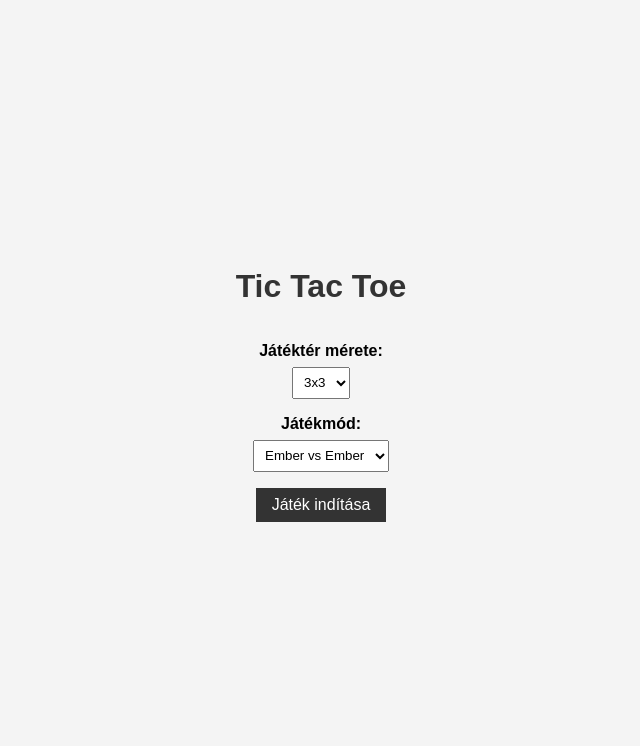
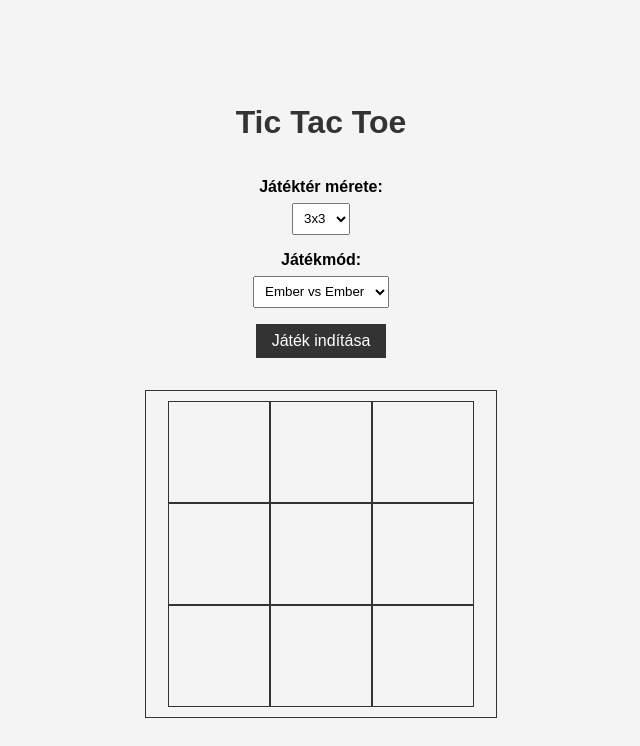
Before and after one commit to fakecrash1/TicTacToe, a plain HTML site: page index.html in a window 1280 px wide. Both pictures are taken after a click on the button "Játék indítása". Shown: the whole page, without its empty margins (319-959 px from the left). Drawn offline with Linux system fonts and the light colour scheme.

Commit message:
board works with correct column number

```diff
--- a/scripts.js
+++ b/scripts.js
@@ -17,7 +17,7 @@ function generateBoard(size) {
     }
 
     // Beállítjuk a játéktábla szélességét a cellák száma alapján
-    gameBoardDiv.style.width = `${size * 100}px`;
+    gameBoardDiv.style.width = `${size * 110}px`;
 }
 
 // A játék indítása gomb eseménykezelője
@@ -32,3 +32,20 @@ startGameButton.addEventListener('click', () => {
     // (Ezt majd az index.js fájlban fogjuk kezelni)
     console.log(`A játékmód: ${gameMode}`);
 });
+
+
+// A játéktábla generálása
+function generateBoard(size) {
+    // Először töröljük a játéktábla tartalmát
+    gameBoardDiv.innerHTML = '';
+
+    // Létrehozzuk a cellákat
+    for (let i = 0; i < size * size; i++) {
+        const cell = document.createElement('div');
+        cell.classList.add('cell');
+        gameBoardDiv.appendChild(cell);
+    }
+
+    // Beállítjuk a játéktábla szélességét a cellák száma alapján
+    gameBoardDiv.style.width = `${size * 110}px`; // Itt módosítottam a szélességet
+}
--- a/style.css
+++ b/style.css
@@ -6,6 +6,7 @@ body {
     align-items: center;
     justify-content: center;
     height: 100vh;
+    width: 100%;
     margin: 0;
     padding: 0;
     box-sizing: border-box;
@@ -46,6 +47,15 @@ h1 {
     display: flex;
     flex-wrap: wrap;
     justify-content: center;
+    width: fit-content;
+    padding: 10px;
+    border: 1px solid #333;
 }
 
 /* A játéktábla celláinak stílusa majd itt lesz definiálva */
+
+.cell {
+    width: 100px;
+    height: 100px;
+    border: 1px solid #333;
+}
```
